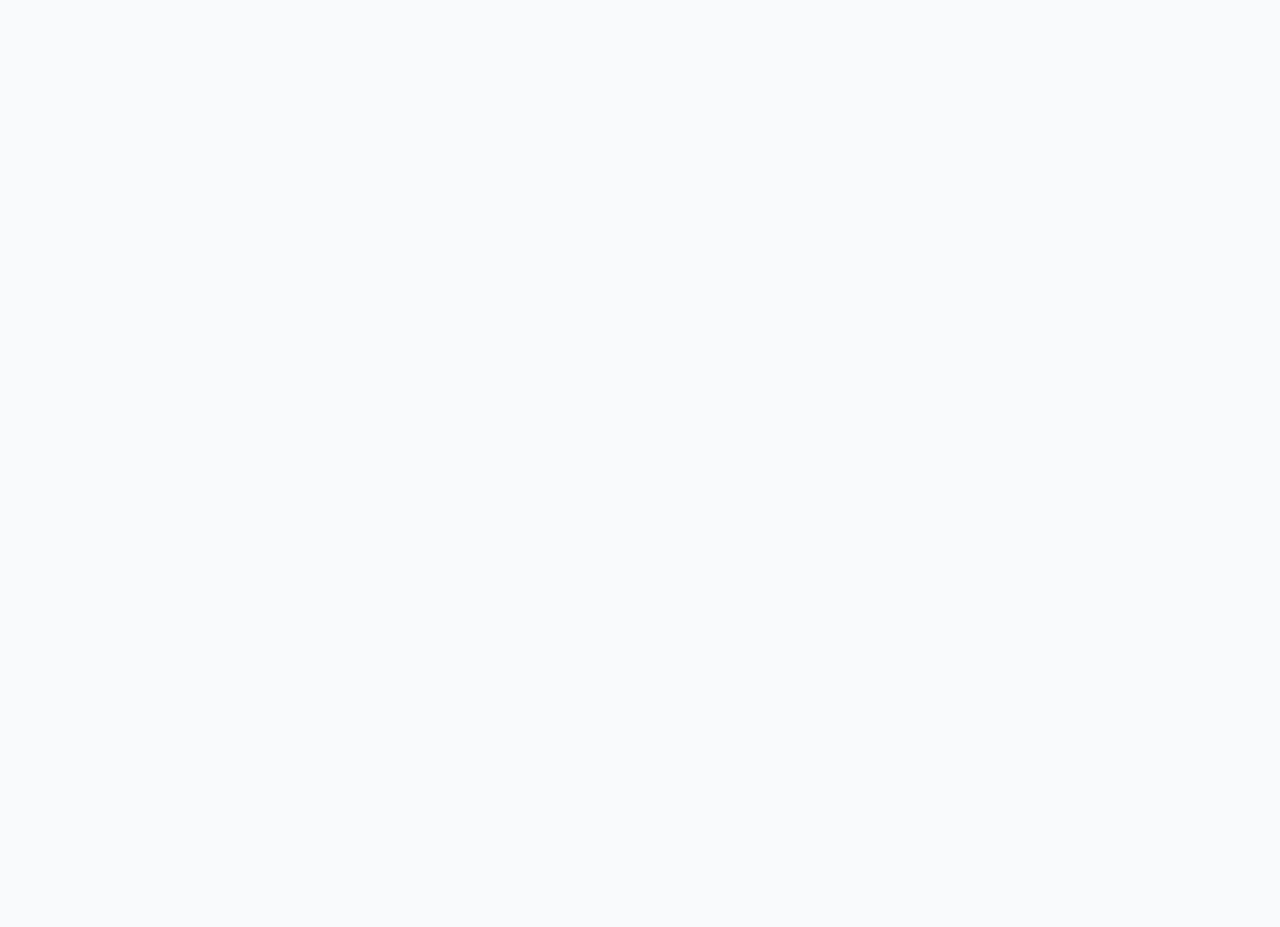
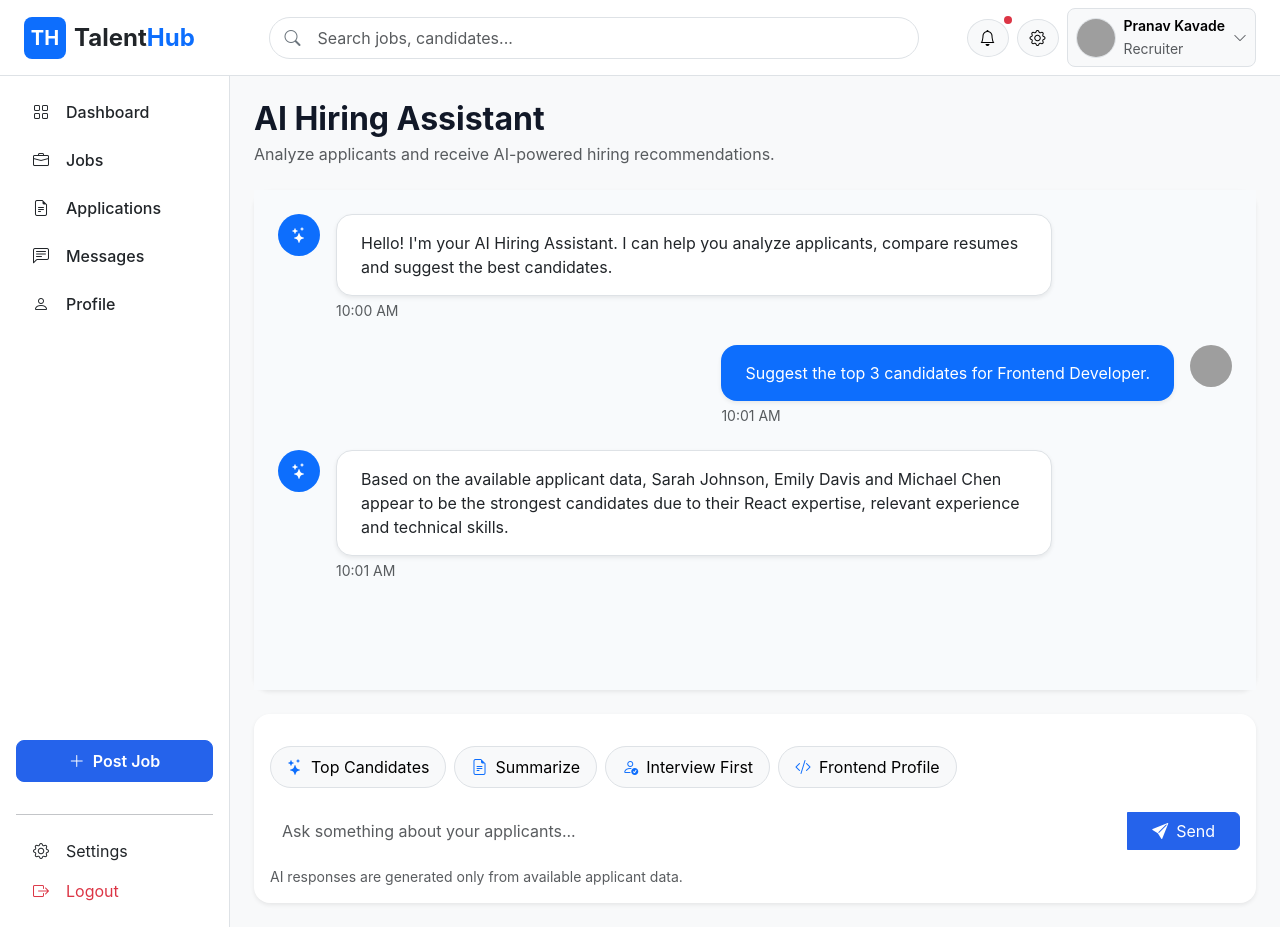
Before and after one commit to pranavkavade16/TalentHub-Frontend, a React (Vite) app: page /recruiter/hiringAIAssistant in a window 1280 px wide. Before the commit this address had no page. Before the commit the page ends 800 px from the top, so only its background shows below. Built offline with nearby package versions, Linux system fonts and the light colour scheme; grey boxes are pictures that could not be loaded.

Commit message:
created components related to the ai hiring agent and added the route

```diff
--- /dev/null
+++ b/src/components/ai/ChatBox.jsx
@@ -0,0 +1,45 @@
+import MessageBubble from "./MessageBubble";
+
+const messages = [
+  {
+    id: 1,
+    sender: "ai",
+    message:
+      "Hello! I'm your AI Hiring Assistant. I can help you analyze applicants, compare resumes and suggest the best candidates.",
+    time: "10:00 AM",
+  },
+  {
+    id: 2,
+    sender: "user",
+    message: "Suggest the top 3 candidates for Frontend Developer.",
+    time: "10:01 AM",
+  },
+  {
+    id: 3,
+    sender: "ai",
+    message:
+      "Based on the available applicant data, Sarah Johnson, Emily Davis and Michael Chen appear to be the strongest candidates due to their React expertise, relevant experience and technical skills.",
+    time: "10:01 AM",
+  },
+];
+
+const ChatBox = () => {
+  return (
+    <div className="card border-0 shadow-sm rounded-4">
+      <div
+        className="card-body p-4"
+        style={{
+          height: "500px",
+          overflowY: "auto",
+          background: "#f8fafc",
+        }}
+      >
+        {messages.map((message) => (
+          <MessageBubble key={message.id} {...message} />
+        ))}
+      </div>
+    </div>
+  );
+};
+
+export default ChatBox;
--- /dev/null
+++ b/src/components/ai/ChatInput.jsx
@@ -0,0 +1,30 @@
+import SuggestedPrompts from "./SuggestedPrompts";
+
+const ChatInput = () => {
+  return (
+    <div className="card border-0 shadow-sm rounded-4 mt-4">
+      <div className="card-body">
+        <SuggestedPrompts />
+
+        <div className="input-group mt-4">
+          <input
+            type="text"
+            className="form-control border-0"
+            placeholder="Ask something about your applicants..."
+          />
+
+          <button className="btn btn-primary px-4">
+            <i className="bi bi-send-fill me-2"></i>
+            Send
+          </button>
+        </div>
+
+        <small className="text-muted d-block mt-3">
+          AI responses are generated only from available applicant data.
+        </small>
+      </div>
+    </div>
+  );
+};
+
+export default ChatInput;
--- /dev/null
+++ b/src/components/ai/MessageBubble.jsx
@@ -0,0 +1,44 @@
+const MessageBubble = ({ sender, message, time }) => {
+  const isAI = sender === "ai";
+
+  return (
+    <div
+      className={`d-flex mb-4 ${
+        isAI ? "justify-content-start" : "justify-content-end"
+      }`}
+    >
+      {isAI && (
+        <div
+          className="bg-primary text-white rounded-circle d-flex align-items-center justify-content-center me-3 flex-shrink-0"
+          style={{ width: 42, height: 42 }}
+        >
+          <i className="bi bi-stars"></i>
+        </div>
+      )}
+
+      <div style={{ maxWidth: "75%" }}>
+        <div
+          className={`rounded-4 px-4 py-3 shadow-sm ${
+            isAI ? "bg-white border" : "bg-primary text-white"
+          }`}
+        >
+          <p className="mb-0">{message}</p>
+        </div>
+
+        <small className="text-muted mt-1 d-block">{time}</small>
+      </div>
+
+      {!isAI && (
+        <img
+          src="https://i.pravatar.cc/100?img=12"
+          alt=""
+          width="42"
+          height="42"
+          className="rounded-circle ms-3"
+        />
+      )}
+    </div>
+  );
+};
+
+export default MessageBubble;
--- /dev/null
+++ b/src/components/ai/SuggestedPrompts.jsx
@@ -0,0 +1,37 @@
+const prompts = [
+  {
+    icon: "bi-stars",
+    text: "Top Candidates",
+  },
+  {
+    icon: "bi-file-earmark-text",
+    text: "Summarize",
+  },
+  {
+    icon: "bi-person-check",
+    text: "Interview First",
+  },
+  {
+    icon: "bi-code-slash",
+    text: "Frontend Profile",
+  },
+];
+
+const SuggestedPrompts = () => {
+  return (
+    <div className="d-flex flex-wrap gap-2 mt-3">
+      {prompts.map((prompt) => (
+        <button
+          key={prompt.text}
+          className="btn btn-light border rounded-pill px-3 py-2"
+        >
+          <i className={`bi ${prompt.icon} text-primary me-2`}></i>
+
+          {prompt.text}
+        </button>
+      ))}
+    </div>
+  );
+};
+
+export default SuggestedPrompts;
--- /dev/null
+++ b/src/pages/recruiter/HiringAssistant.jsx
@@ -0,0 +1,20 @@
+import PageHeader from "../../components/common/PageHeader";
+import ChatBox from "../../components/ai/ChatBox";
+import ChatInput from "../../components/ai/ChatInput";
+
+function HiringAssistant() {
+  return (
+    <>
+      <PageHeader
+        title="AI Hiring Assistant"
+        subtitle="Analyze applicants and receive AI-powered hiring recommendations."
+      />
+
+      <ChatBox />
+
+      <ChatInput />
+    </>
+  );
+}
+
+export default HiringAssistant;
--- a/src/routes/AppRoutes.jsx
+++ b/src/routes/AppRoutes.jsx
@@ -15,6 +15,7 @@ import RecruiterDashboard from "../pages/recruiter/RecruiterDashboard";
 import CreateJob from "../pages/recruiter/CreateJob";
 import Applicants from "../pages/recruiter/Applicants";
 import Profile from "../pages/recruiter/Profile";
+import HiringAssistant from "../pages/recruiter/HiringAssistant";
 
 // import ApplicantDashboard from "../pages/applicant/Dashboard";
 // import Applications from "../pages/applicant/Applications";
@@ -42,6 +43,10 @@ function AppRoutes() {
           <Route path="/recruiter/jobs/create" element={<CreateJob />} />
           <Route path="/recruiter/applicants" element={<Applicants />} />
           <Route path="/recruiter/profile" element={<Profile />} />
+          <Route
+            path="/recruiter/hiringAIAssistant"
+            element={<HiringAssistant />}
+          />
         </Route>
 
         {/* <Route element={<ApplicantLayout />}>
```
